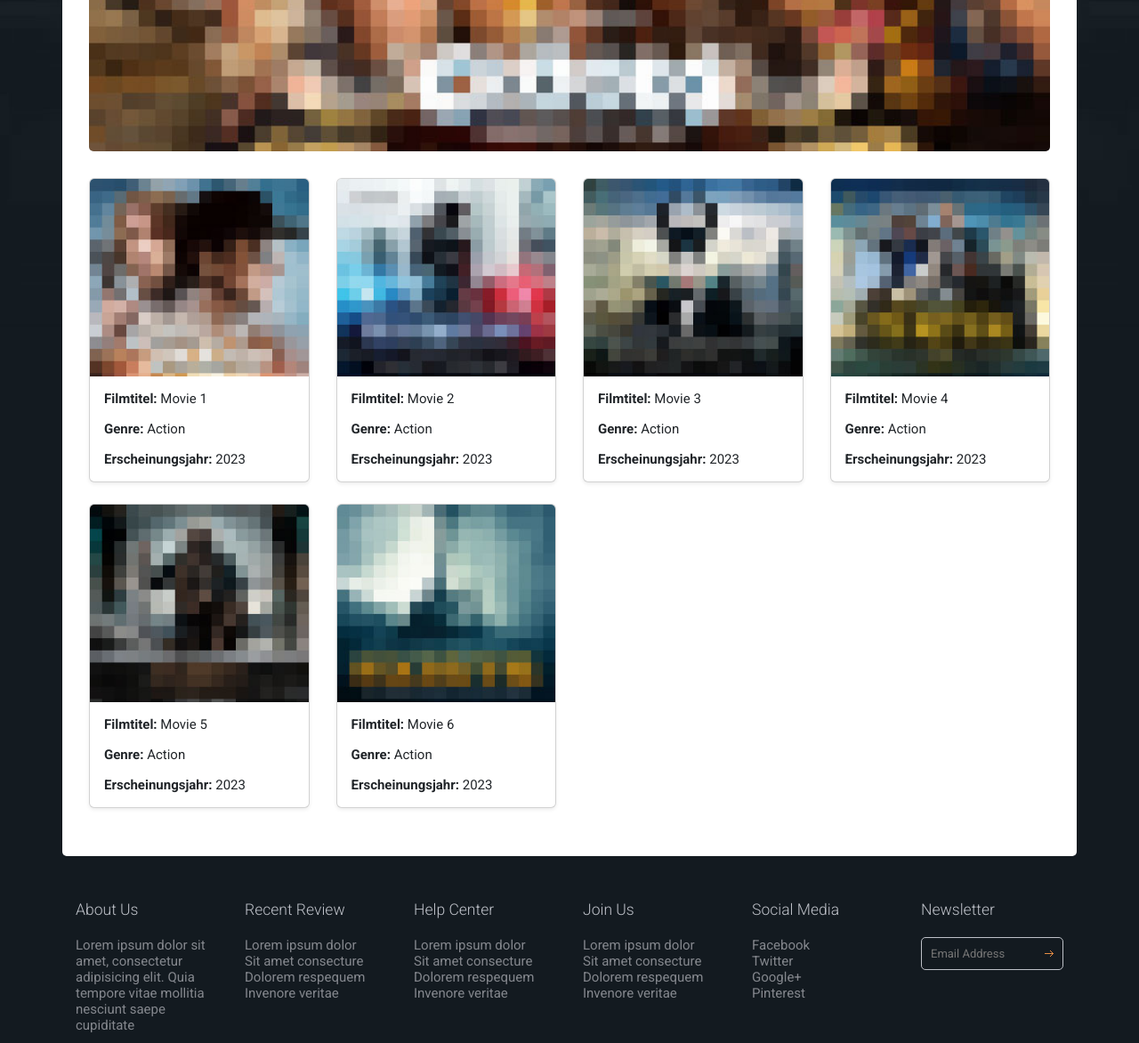
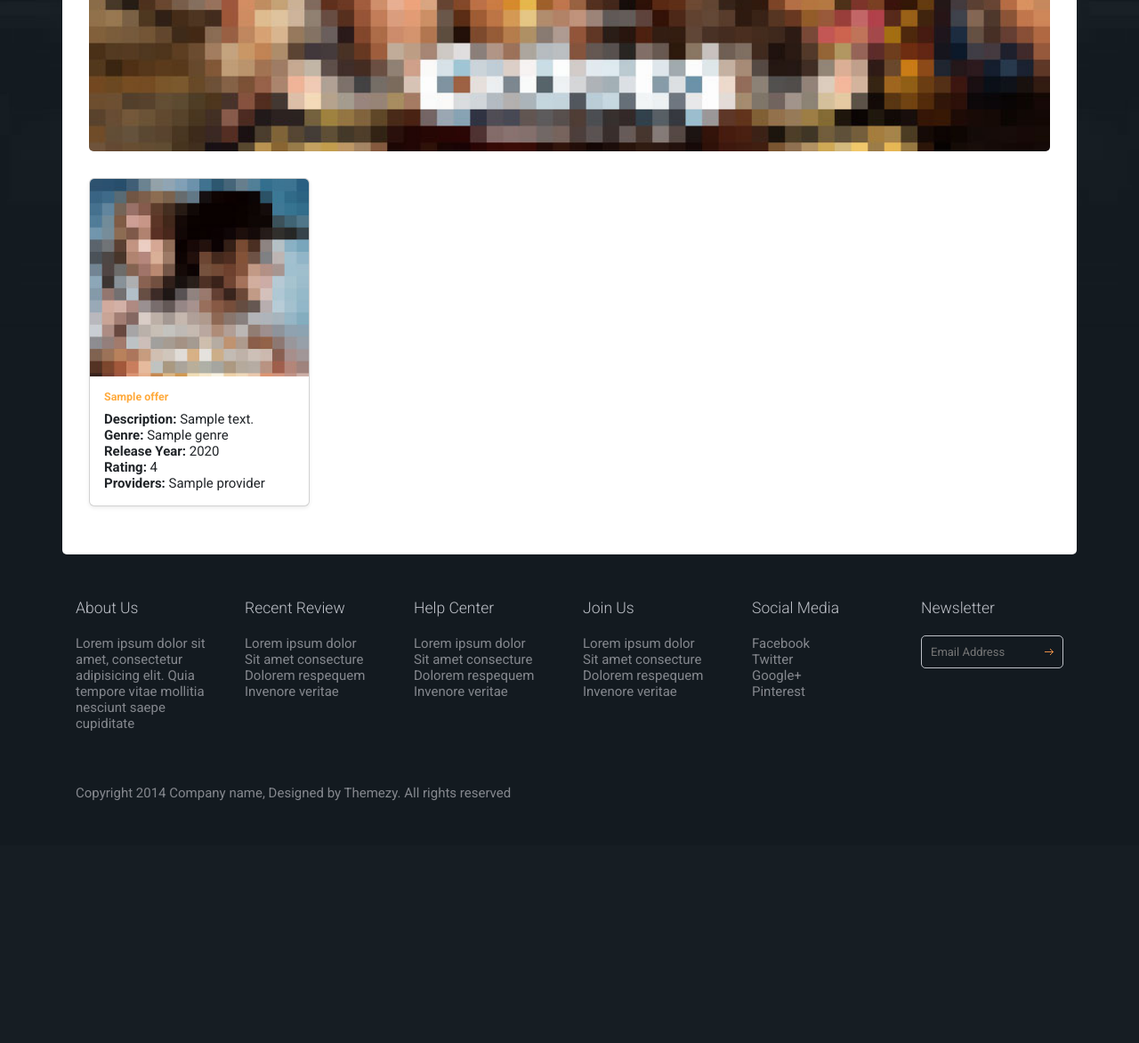
Before and after one commit to JulianIgelsboeckBS/movies, a PHP site: page / in a window 1280 px wide. Shown: the part 688-1860 px from the top of the page at 89% size. After the commit the page ends 1638 px from the top, so only its background shows below. Run offline with PHP 8.4, Linux system fonts and the light colour scheme; tables that the repository leaves empty or names only in its code hold one stand-in row (values such as "Sample post").

Commit message:
daten in index einbinden

```diff
--- a/formSearch.php
+++ b/formSearch.php
@@ -20,7 +20,7 @@
         <div class="container">
             <div class="page">
                 <div class="breadcrumbs">
-                    <a href="index.html">Home</a>
+                    <a href="index.php">Home</a>
                     <span>Filmsuche</span>
                 </div>
 
--- a/index.php
+++ b/index.php
@@ -7,7 +7,9 @@
     <meta name="viewport" content="width=device-width, initial-scale=1.0,maximum-scale=1">
 
     <title>Movie Review</title>
-    <?php require_once("DbConn.php");
+    <?php require_once("movie.php");
+    $movie = new Movie();
+    $results = $movie->getAllMovies();
     ?>
 
     <?php include __DIR__ . '/head.php'; ?>
@@ -53,86 +55,117 @@
                         </div> -->
                     </div> <!-- .row -->
 
+                    <?php if (isset($results)): ?>
+                        <div class="search-results">
 
-
-
+                            <?php if (empty($results)): ?>
+                                <p class="text-muted">No movies found.</p>
+                            <?php else: ?>
                                 <div class="row">
+                                    <?php foreach ($results as $result): ?>
                                         <div class="col-sm-6 col-md-3">
                                             <div class="card mb-4 shadow-sm">
-                                    <a href="#">
                                                 <img src="dummy/thumb-1.jpg" class="card-img-top" alt="Movie 1">
+                                                <div class="card-body p-3">
+                                                    <h5 class="card-title">
+                                                        <a href="movie_details.php?id=<?= $result['id'] ?>">
+                                                            <?= $result['title'] ?>
                                                         </a>
-                                    <div class="card-body p-3">
-                                        <p class="card-text"><strong>Filmtitel: </strong>Movie 1</p>
-                                        <p class="card-text"><strong>Genre: </strong>Action</p>
-                                        <p class="card-text"><strong>Erscheinungsjahr: </strong>2023</p>
+                                                    </h5>
+                                                    <p class="card-text">
+                                                        <strong>Description:</strong> <?= $result['description'] ?><br>
+                                                        <strong>Genre:</strong> <?= $result['genre'] ?><br>
+                                                        <strong>Release Year:</strong> <?= $result['releaseYear'] ?><br>
+                                                        <strong>Rating:</strong> <?= $result['rating'] ?><br>
+                                                        <strong>Providers:</strong> <?= $result['providers'] ?>
+                                                    </p>
                                                 </div>
                                             </div>
                                         </div>
-                            <div class="col-sm-6 col-md-3">
-                                <div class="card mb-4 shadow-sm">
-                                    <a href="#">
-                                        <img src="dummy/thumb-2.jpg" class="card-img-top" alt="Movie 2">
-                                    </a>
-                                    <div class="card-body p-3">
-                                        <p class="card-text"><strong>Filmtitel: </strong>Movie 2</p>
-                                        <p class="card-text"><strong>Genre: </strong>Action</p>
-                                        <p class="card-text"><strong>Erscheinungsjahr: </strong>2023</p>
+                                    <?php endforeach; ?>
                                 </div>
+                            <?php endif; ?>
                         </div>
-                            </div>
-                            <div class="col-sm-6 col-md-3">
-                                <div class="card mb-4 shadow-sm">
-                                    <a href="#">
-                                        <img src="dummy/thumb-3.jpg" class="card-img-top" alt="Movie 3">
-                                    </a>
-                                    <div class="card-body p-3">
-                                        <p class="card-text"><strong>Filmtitel: </strong>Movie 3</p>
-                                        <p class="card-text"><strong>Genre: </strong>Action</p>
-                                        <p class="card-text"><strong>Erscheinungsjahr: </strong>2023</p>
-                                    </div>
-                                </div>
-                            </div>
+                    <?php endif; ?>
 
-                                <div class="col-sm-6 col-md-3">
-                                    <div class="card mb-4 shadow-sm">
-                                        <a href="#">
-                                            <img src="dummy/thumb-4.jpg" class="card-img-top" alt="Movie 4">
-                                        </a>
-                                        <div class="card-body p-3">
-                                            <p class="card-text"><strong>Filmtitel: </strong>Movie 4</p>
-                                            <p class="card-text"><strong>Genre: </strong>Action</p>
-                                            <p class="card-text"><strong>Erscheinungsjahr: </strong>2023</p>
-                                        </div>
-                                    </div>
-                                </div>
 
-                                    <div class="col-sm-6 col-md-3">
-                                        <div class="card mb-4 shadow-sm">
-                                            <a href="#">
-                                                <img src="dummy/thumb-5.jpg" class="card-img-top" alt="Movie 5">
-                                            </a>
-                                            <div class="card-body p-3">
-                                                <p class="card-text"><strong>Filmtitel: </strong>Movie 5</p>
-                                                <p class="card-text"><strong>Genre: </strong>Action</p>
-                                                <p class="card-text"><strong>Erscheinungsjahr: </strong>2023</p>
-                                            </div>
-                                        </div>
-                                    </div>
-
-                                        <div class="col-sm-6 col-md-3">
-                                            <div class="card mb-4 shadow-sm">
-                                                <a href="#">
-                                                    <img src="dummy/thumb-6.jpg" class="card-img-top" alt="Movie 6">
-                                                </a>
-                                                <div class="card-body p-3">
-                                                    <p class="card-text"><strong>Filmtitel: </strong>Movie 6</p>
-                                                    <p class="card-text"><strong>Genre: </strong>Action</p>
-                                                    <p class="card-text"><strong>Erscheinungsjahr: </strong>2023</p>
-                                                </div>
-                                            </div>
-                                        </div>
-                                    </div>
+                    <!--                        <div class="row">-->
+                    <!--                        <div class="col-sm-6 col-md-3">-->
+                    <!--                                <div class="card mb-4 shadow-sm">-->
+                    <!--                                    <a href="#">-->
+                    <!--                                        <img src="dummy/thumb-1.jpg" class="card-img-top" alt="Movie 1">-->
+                    <!--                                    </a>-->
+                    <!--                                    <div class="card-body p-3">-->
+                    <!--                                        <p class="card-text"><strong>Filmtitel: </strong>Movie 1</p>-->
+                    <!--                                        <p class="card-text"><strong>Genre: </strong>Action</p>-->
+                    <!--                                        <p class="card-text"><strong>Erscheinungsjahr: </strong>2023</p>-->
+                    <!--                                    </div>-->
+                    <!--                                </div>-->
+                    <!--                            </div>-->
+                    <!--                            <div class="col-sm-6 col-md-3">-->
+                    <!--                                <div class="card mb-4 shadow-sm">-->
+                    <!--                                    <a href="#">-->
+                    <!--                                        <img src="dummy/thumb-2.jpg" class="card-img-top" alt="Movie 2">-->
+                    <!--                                    </a>-->
+                    <!--                                    <div class="card-body p-3">-->
+                    <!--                                        <p class="card-text"><strong>Filmtitel: </strong>Movie 2</p>-->
+                    <!--                                        <p class="card-text"><strong>Genre: </strong>Action</p>-->
+                    <!--                                        <p class="card-text"><strong>Erscheinungsjahr: </strong>2023</p>-->
+                    <!--                                    </div>-->
+                    <!--                                </div>-->
+                    <!--                            </div>-->
+                    <!--                            <div class="col-sm-6 col-md-3">-->
+                    <!--                                <div class="card mb-4 shadow-sm">-->
+                    <!--                                    <a href="#">-->
+                    <!--                                        <img src="dummy/thumb-3.jpg" class="card-img-top" alt="Movie 3">-->
+                    <!--                                    </a>-->
+                    <!--                                    <div class="card-body p-3">-->
+                    <!--                                        <p class="card-text"><strong>Filmtitel: </strong>Movie 3</p>-->
+                    <!--                                        <p class="card-text"><strong>Genre: </strong>Action</p>-->
+                    <!--                                        <p class="card-text"><strong>Erscheinungsjahr: </strong>2023</p>-->
+                    <!--                                    </div>-->
+                    <!--                                </div>-->
+                    <!--                            </div>-->
+                    <!---->
+                    <!--                                <div class="col-sm-6 col-md-3">-->
+                    <!--                                    <div class="card mb-4 shadow-sm">-->
+                    <!--                                        <a href="#">-->
+                    <!--                                            <img src="dummy/thumb-4.jpg" class="card-img-top" alt="Movie 4">-->
+                    <!--                                        </a>-->
+                    <!--                                        <div class="card-body p-3">-->
+                    <!--                                            <p class="card-text"><strong>Filmtitel: </strong>Movie 4</p>-->
+                    <!--                                            <p class="card-text"><strong>Genre: </strong>Action</p>-->
+                    <!--                                            <p class="card-text"><strong>Erscheinungsjahr: </strong>2023</p>-->
+                    <!--                                        </div>-->
+                    <!--                                    </div>-->
+                    <!--                                </div>-->
+                    <!---->
+                    <!--                                    <div class="col-sm-6 col-md-3">-->
+                    <!--                                        <div class="card mb-4 shadow-sm">-->
+                    <!--                                            <a href="#">-->
+                    <!--                                                <img src="dummy/thumb-5.jpg" class="card-img-top" alt="Movie 5">-->
+                    <!--                                            </a>-->
+                    <!--                                            <div class="card-body p-3">-->
+                    <!--                                                <p class="card-text"><strong>Filmtitel: </strong>Movie 5</p>-->
+                    <!--                                                <p class="card-text"><strong>Genre: </strong>Action</p>-->
+                    <!--                                                <p class="card-text"><strong>Erscheinungsjahr: </strong>2023</p>-->
+                    <!--                                            </div>-->
+                    <!--                                        </div>-->
+                    <!--                                    </div>-->
+                    <!---->
+                    <!--                                        <div class="col-sm-6 col-md-3">-->
+                    <!--                                            <div class="card mb-4 shadow-sm">-->
+                    <!--                                                <a href="#">-->
+                    <!--                                                    <img src="dummy/thumb-6.jpg" class="card-img-top" alt="Movie 6">-->
+                    <!--                                                </a>-->
+                    <!--                                                <div class="card-body p-3">-->
+                    <!--                                                    <p class="card-text"><strong>Filmtitel: </strong>Movie 6</p>-->
+                    <!--                                                    <p class="card-text"><strong>Genre: </strong>Action</p>-->
+                    <!--                                                    <p class="card-text"><strong>Erscheinungsjahr: </strong>2023</p>-->
+                    <!--                                                </div>-->
+                    <!--                                            </div>-->
+                    <!--                                        </div>-->
+                    <!--                                    </div>-->
                 </div>
             </div> <!-- .container -->
     </main>
--- /dev/null
+++ b/movie.php
@@ -0,0 +1,161 @@
+<?php
+require_once("DbConn.php");
+class Movie extends DbConn
+{
+    public $id;
+    public $title;
+    public $trailer;
+    public $fsk;
+    public $posterLink;
+    public $originalTitle;
+    public $rating;
+    public $description;
+    public $releaseYear;
+    public $duration;
+    public $offers_id;
+
+    public function __construct($id = null)
+    {
+        $this->id = $id;
+        if ($id) {
+            $this->fetchMovieById($id);
+        }
+    }
+
+    // Fetch movie by ID from the database
+    public function fetchMovieById($id)
+    {
+        $pdo = $this->connect();
+        $sql = "SELECT o.id, o.title, o.trailer, o.fsk, o.posterLink, o.originalTitle,
+                       o.rating, o.description, m.releaseYear, m.duration, m.offers_id
+                FROM offers o
+                JOIN movie m ON o.id = m.offers_id
+                WHERE o.id = :id";
+
+        $stmt = $pdo->prepare($sql);
+        $stmt->bindParam(':id', $id, PDO::PARAM_INT);
+        $stmt->execute();
+
+        $movie = $stmt->fetch(PDO::FETCH_ASSOC);
+
+        if ($movie) {
+            $this->id = $movie['id'];
+            $this->title = $movie['title'];
+            $this->trailer = $movie['trailer'];
+            $this->fsk = $movie['fsk'];
+            $this->posterLink = $movie['posterLink'];
+            $this->originalTitle = $movie['originalTitle'];
+            $this->rating = $movie['rating'];
+            $this->description = $movie['description'];
+            $this->releaseYear = $movie['releaseYear'];
+            $this->duration = $movie['duration'];
+            $this->offers_id = $movie['offers_id'];
+        }
+    }
+
+    // Create a new movie record in the database
+    public function createMovie($data)
+    {
+        $pdo = $this->connect();
+        $sql = "INSERT INTO offers (title, trailer, fsk, posterLink, originalTitle, rating, description)
+                VALUES (:title, :trailer, :fsk, :posterLink, :originalTitle, :rating, :description)";
+
+        $stmt = $pdo->prepare($sql);
+        $stmt->bindParam(':title', $data['title']);
+        $stmt->bindParam(':trailer', $data['trailer']);
+        $stmt->bindParam(':fsk', $data['fsk']);
+        $stmt->bindParam(':posterLink', $data['posterLink']);
+        $stmt->bindParam(':originalTitle', $data['originalTitle']);
+        $stmt->bindParam(':rating', $data['rating']);
+        $stmt->bindParam(':description', $data['description']);
+
+        if ($stmt->execute()) {
+            $offer_id = $pdo->lastInsertId();
+
+            $sqlMovie = "INSERT INTO movie (releaseYear, duration, offers_id)
+                         VALUES (:releaseYear, :duration, :offers_id)";
+            $stmtMovie = $pdo->prepare($sqlMovie);
+            $stmtMovie->bindParam(':releaseYear', $data['releaseYear']);
+            $stmtMovie->bindParam(':duration', $data['duration']);
+            $stmtMovie->bindParam(':offers_id', $offer_id);
+
+            return $stmtMovie->execute();
+        }
+
+        return false;
+    }
+
+    // Update an existing movie record
+    public function updateMovie($data)
+    {
+        $pdo = $this->connect();
+        $sql = "UPDATE offers o
+                JOIN movie m ON o.id = m.offers_id
+                SET o.title = :title, o.trailer = :trailer, o.fsk = :fsk,
+                    o.posterLink = :posterLink, o.originalTitle = :originalTitle,
+                    o.rating = :rating, o.description = :description,
+                    m.releaseYear = :releaseYear, m.duration = :duration
+                WHERE o.id = :id";
+
+        $stmt = $pdo->prepare($sql);
+        $stmt->bindParam(':title', $data['title']);
+        $stmt->bindParam(':trailer', $data['trailer']);
+        $stmt->bindParam(':fsk', $data['fsk']);
+        $stmt->bindParam(':posterLink', $data['posterLink']);
+        $stmt->bindParam(':originalTitle', $data['originalTitle']);
+        $stmt->bindParam(':rating', $data['rating']);
+        $stmt->bindParam(':description', $data['description']);
+        $stmt->bindParam(':releaseYear', $data['releaseYear']);
+        $stmt->bindParam(':duration', $data['duration']);
+        $stmt->bindParam(':id', $data['id']);
+
+        return $stmt->execute();
+    }
+
+    // Delete a movie by ID
+    public function deleteMovie($id)
+    {
+        $pdo = $this->connect();
+        $sql = "DELETE o, m FROM offers o
+                JOIN movie m ON o.id = m.offers_id
+                WHERE o.id = :id";
+
+        $stmt = $pdo->prepare($sql);
+        $stmt->bindParam(':id', $id, PDO::PARAM_INT);
+
+        return $stmt->execute();
+    }
+
+    // Get all movies
+    public function fetchAllMovies()
+    {
+        $pdo = $this->connect();
+        $sql = "SELECT o.id, o.title, o.trailer, o.fsk, o.posterLink,
+                       o.originalTitle, o.rating, o.description,
+                       m.releaseYear, m.duration
+                FROM offers o
+                JOIN movie m ON o.id = m.offers_id";
+
+        $stmt = $pdo->prepare($sql);
+        $stmt->execute();
+
+        return $stmt->fetchAll(PDO::FETCH_ASSOC);
+    }
+    public function getAllMovies()
+    {
+        $pdo = $this->connect();
+        $sql = "SELECT o.id, o.title, o.description, o.rating, m.releaseYear, GROUP_CONCAT(p.name SEPARATOR ', ') AS providers, g.name AS genre
+        FROM offers o
+        JOIN movie m ON o.id = m.offers_id
+        JOIN offersHasGenres og ON o.id = og.offers_id
+        JOIN genres g ON og.genres_id = g.id
+        JOIN offersHasProviders op ON o.id = op.offers_id
+        JOIN providers p ON op.provider_id = p.id
+        GROUP BY o.title;";
+
+        $stmt = $pdo->prepare($sql);
+        $stmt->execute();
+
+        return $stmt->fetchAll(PDO::FETCH_ASSOC);
+    }
+}
```
Also changed, not shown: form_search.php (+5 -4 lines), test.php (+4 -14 lines), DbConn.php (line endings or trailing spaces). Lines whose indentation alone changed are shown as unchanged.
